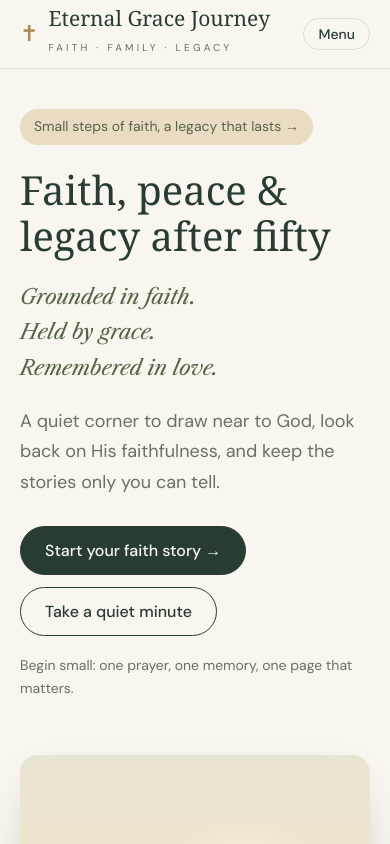
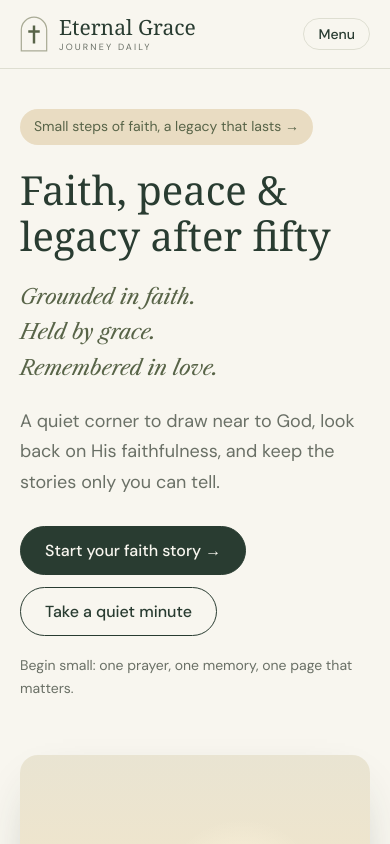
Before and after one commit to EternalGraceJourney/eternalgracejourney.github.io, a plain HTML site: page index.html in a window 390 px wide. Shown: the top 844 px of the page. Drawn offline with nearby package versions, Linux system fonts and the light colour scheme; a web font is replaced by a local one.

Commit message:
Redesign header brand mark and fix mobile layout
Arch-framed cross icon with 'Eternal Grace / JOURNEY DAILY' lockup;
keep brand on one line and scale down under 420px so the menu button
no longer gets pushed or squeezed.

Co-Authored-By: Claude Opus 5.5 <noreply@anthropic.com>

```diff
--- a/index.html
+++ b/index.html
@@ -39,10 +39,12 @@ h1,h2,h3{font-family:var(--display);font-weight:400;line-height:1.15;margin:0 0
 /* header */
 header{position:sticky;top:0;z-index:20;background:rgba(248,246,239,.92);backdrop-filter:blur(8px);border-bottom:1px solid var(--line)}
 .nav{display:flex;align-items:center;justify-content:space-between;height:68px}
-.brand{display:flex;align-items:center;gap:10px;text-decoration:none}
-.brand .cross{font-size:22px;color:var(--gold)}
-.brand b{font-family:var(--display);font-size:21px;font-weight:400;display:block;line-height:1.1}
-.brand small{font-size:10px;letter-spacing:.32em;color:var(--muted)}
+.brand{display:flex;align-items:center;gap:14px;text-decoration:none;min-width:0;flex-shrink:1}
+.brand .mark{flex:none;width:34px;height:44px;color:var(--olive)}
+.brand .mark .arch{stroke:#a9ab95}
+.brand .txt{display:flex;flex-direction:column;min-width:0;white-space:nowrap}
+.brand b{font-family:var(--display);font-size:25px;font-weight:400;line-height:1.05;color:var(--ink)}
+.brand small{font-size:10px;letter-spacing:.3em;color:var(--muted);margin-top:4px;line-height:1}
 .nav ul{list-style:none;display:flex;gap:28px;margin:0;padding:0;align-items:center}
 .nav ul a{text-decoration:none;font-size:15px;color:var(--muted)}
 .nav ul a:hover{color:var(--ink)}
@@ -163,7 +165,7 @@ label.lbl{font-size:14px;color:var(--muted);display:block;margin:18px 0 6px}
 .write-lines{display:none}
 
 @media (max-width:860px){
-  .menu-btn{display:block}
+  .menu-btn{display:block;flex:none}
   .nav ul{display:none;position:absolute;top:68px;left:0;right:0;flex-direction:column;align-items:stretch;gap:0;background:var(--paper);border-bottom:1px solid var(--line);padding:8px 20px 20px}
   .nav ul.open{display:flex}
   .nav ul li a{display:block;padding:12px 0}
@@ -173,6 +175,12 @@ label.lbl{font-size:14px;color:var(--muted);display:block;margin:18px 0 6px}
   .cards{grid-template-columns:1fr}
   section{padding:64px 0}
   .m{padding:36px 22px 26px}
+}
+@media (max-width:420px){
+  .brand{gap:11px}
+  .brand .mark{width:28px;height:36px}
+  .brand b{font-size:21px}
+  .brand small{font-size:9px;letter-spacing:.24em}
 }
 
 @media print{
@@ -190,8 +198,11 @@ label.lbl{font-size:14px;color:var(--muted);display:block;margin:18px 0 6px}
 <header>
   <div class="wrap nav">
     <a class="brand" href="#top" aria-label="Eternal Grace Journey home">
-      <span class="cross" aria-hidden="true">✝</span>
-      <span><b>Eternal Grace Journey</b><small>FAITH · FAMILY · LEGACY</small></span>
+      <svg class="mark" viewBox="0 0 34 44" aria-hidden="true">
+        <path class="arch" d="M1.5 42.5V17a15.5 15.5 0 0 1 31 0v25.5z" fill="none" stroke-width="1.5"/>
+        <path d="M17 13v19M11.5 19h11" stroke="currentColor" stroke-width="3" stroke-linecap="square"/>
+      </svg>
+      <span class="txt"><b>Eternal Grace</b><small>JOURNEY DAILY</small></span>
     </a>
     <button class="menu-btn" id="menuBtn" aria-expanded="false" aria-controls="navList">Menu</button>
     <ul id="navList">
```
